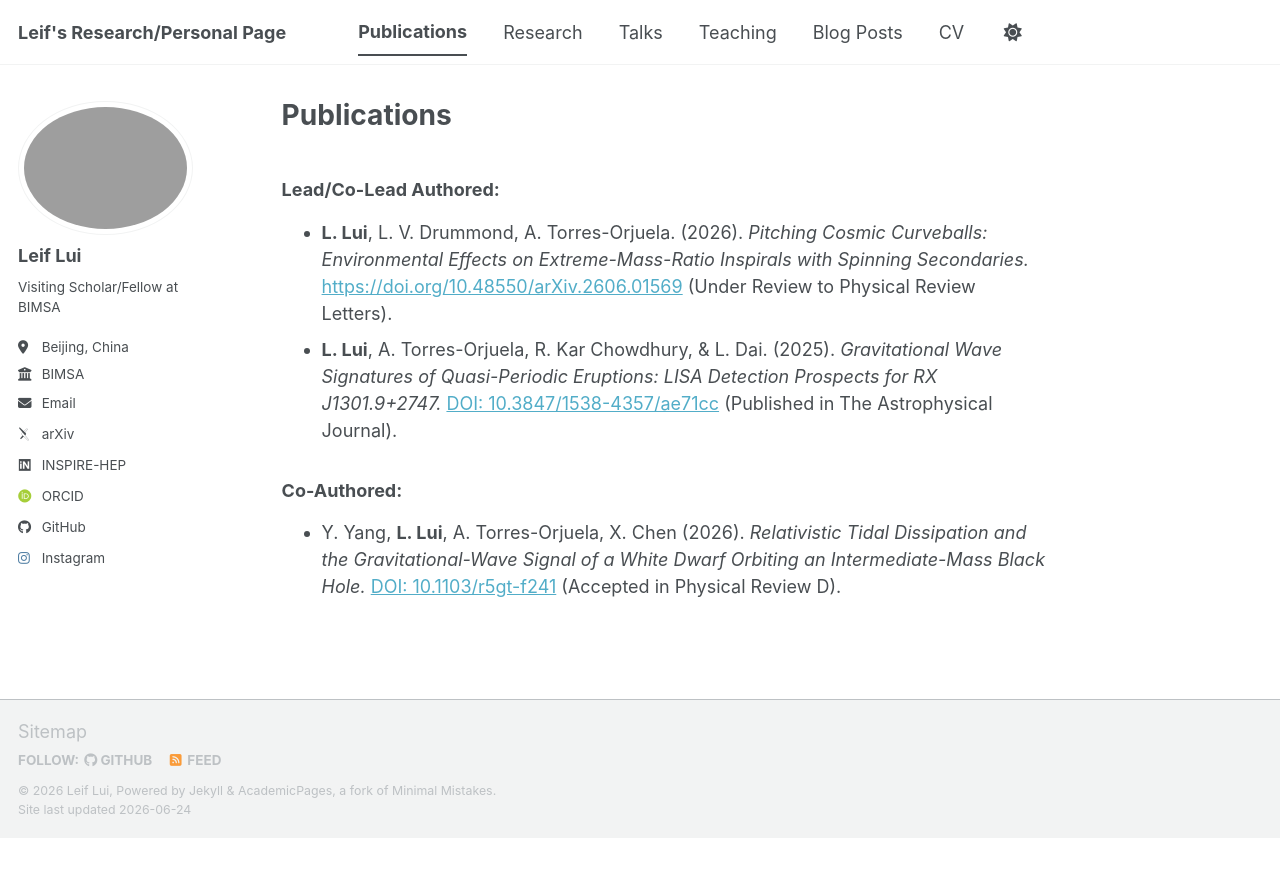
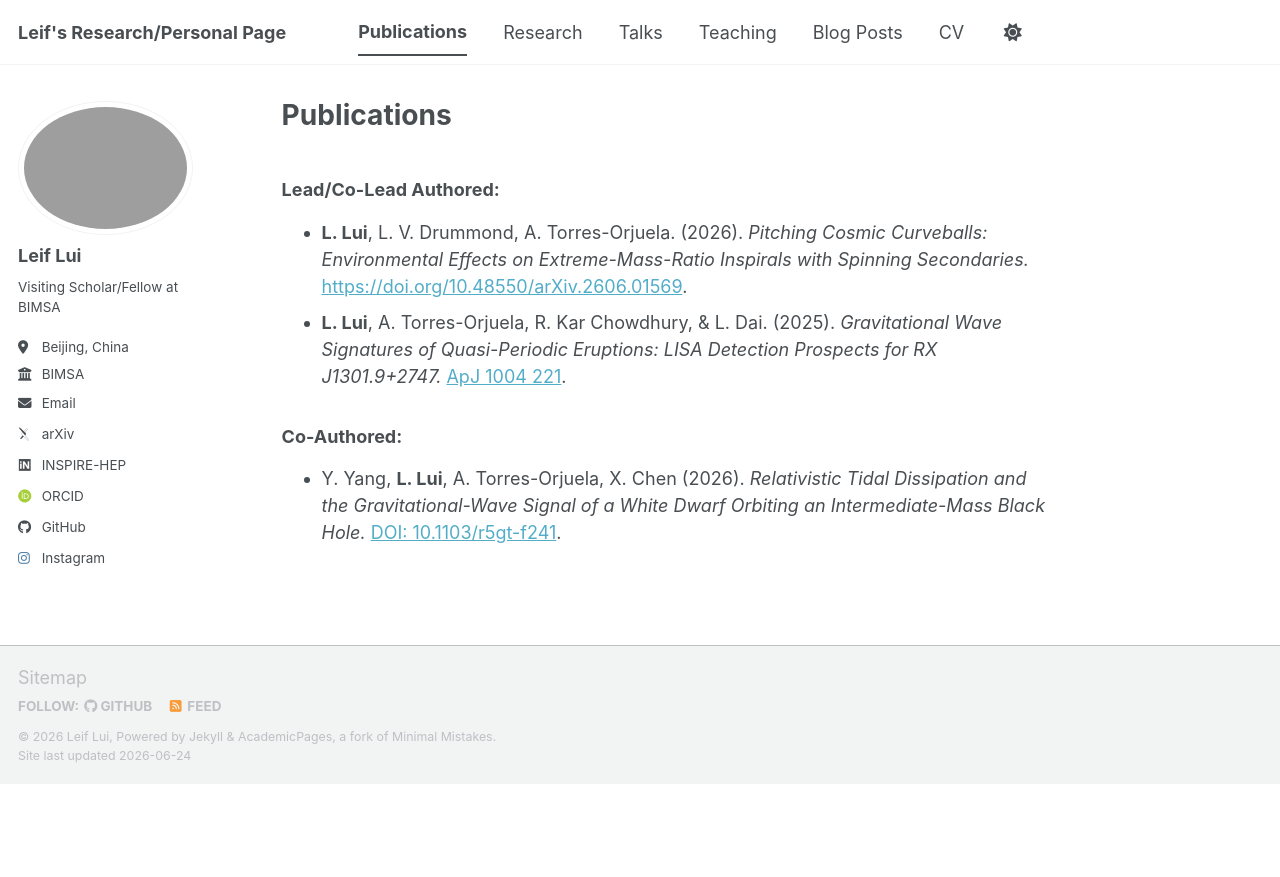
Before and after one commit to leiflui/leiflui.github.io, a Jekyll site: the page built from _pages/publications.md, in a window 1280 px wide. Shown: the top 877 px of the page. Built offline with Jekyll 4.4.1, drawn with Linux system fonts in a browser that asks for light colours; some web fonts are replaced; a script bundle is joined from its source files by our own code; library files that are not in the unit come from our copies.

Commit message:
Update publications.md

```diff
--- a/_pages/publications.md
+++ b/_pages/publications.md
@@ -5,8 +5,8 @@ author_profile: true
 ---
 
 ### Lead/Co-Lead Authored:
-- **L. Lui**, L. V. Drummond, A. Torres-Orjuela. (2026). *Pitching Cosmic Curveballs: Environmental Effects on Extreme-Mass-Ratio Inspirals with Spinning Secondaries.* [https://doi.org/10.48550/arXiv.2606.01569](https://arxiv.org/abs/2606.01569) (Under Review to Physical Review Letters).
-- **L. Lui**, A. Torres-Orjuela, R. Kar Chowdhury, &  L. Dai. (2025). *Gravitational Wave Signatures of Quasi-Periodic Eruptions: LISA Detection Prospects for RX J1301.9+2747.* [DOI: 10.3847/1538-4357/ae71cc](https://iopscience.iop.org/article/10.3847/1538-4357/ae71cc) (Published in The Astrophysical Journal).
+- **L. Lui**, L. V. Drummond, A. Torres-Orjuela. (2026). *Pitching Cosmic Curveballs: Environmental Effects on Extreme-Mass-Ratio Inspirals with Spinning Secondaries.* [https://doi.org/10.48550/arXiv.2606.01569](https://arxiv.org/abs/2606.01569).
+- **L. Lui**, A. Torres-Orjuela, R. Kar Chowdhury, &  L. Dai. (2025). *Gravitational Wave Signatures of Quasi-Periodic Eruptions: LISA Detection Prospects for RX J1301.9+2747.* [ApJ 1004 221](https://iopscience.iop.org/article/10.3847/1538-4357/ae71cc).
 
 ### Co-Authored:
-- Y. Yang, **L. Lui**, A. Torres-Orjuela, X. Chen (2026). *Relativistic Tidal Dissipation and the Gravitational-Wave Signal of a White Dwarf Orbiting an Intermediate-Mass Black Hole.* [DOI: 10.1103/r5gt-f241](https://doi.org/10.1103/r5gt-f241) (Accepted in Physical Review D).
+- Y. Yang, **L. Lui**, A. Torres-Orjuela, X. Chen (2026). *Relativistic Tidal Dissipation and the Gravitational-Wave Signal of a White Dwarf Orbiting an Intermediate-Mass Black Hole.* [DOI: 10.1103/r5gt-f241](https://doi.org/10.1103/r5gt-f241).
```
